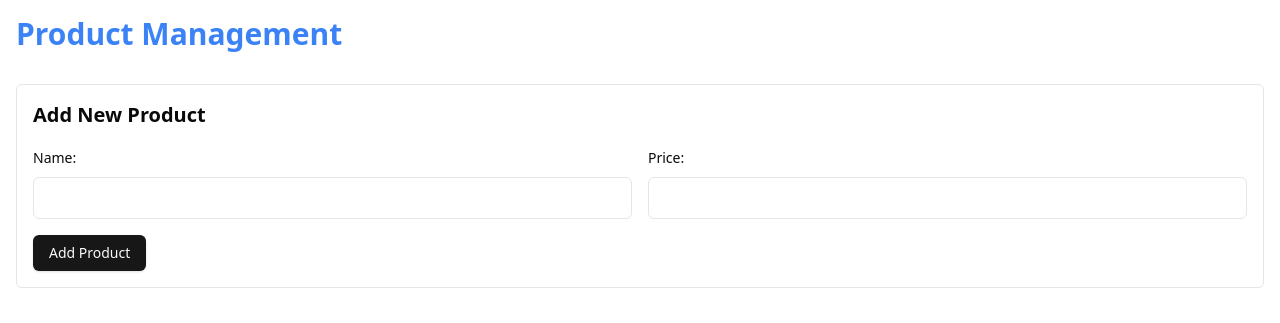
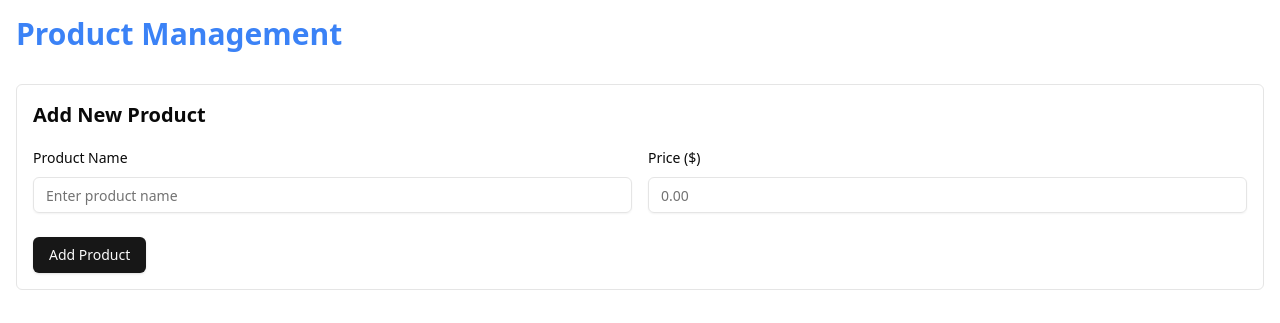
Before and after one commit to Walfhand/react-test, a React app: page / in a window 1280 px wide. Shown: the top 323 px of the page. Built offline with nearby package versions, Linux system fonts and the light colour scheme; no server answers; the HTML template or start-up script is replaced by a standard one.

Commit message:
add shadcn form

```diff
--- a/package.json
+++ b/package.json
@@ -10,6 +10,8 @@
     "preview": "vite preview"
   },
   "dependencies": {
+    "@hookform/resolvers": "^5.0.1",
+    "@radix-ui/react-label": "^2.1.2",
     "@radix-ui/react-slot": "^1.1.2",
     "@reduxjs/toolkit": "^2.5.0",
     "axios": "^1.8.4",
@@ -19,10 +21,12 @@
     "next-themes": "^0.4.6",
     "react": "^18.3.1",
     "react-dom": "^18.3.1",
+    "react-hook-form": "^7.55.0",
     "react-redux": "^9.2.0",
     "sonner": "^2.0.3",
     "tailwind-merge": "^3.1.0",
-    "tailwindcss-animate": "^1.0.7"
+    "tailwindcss-animate": "^1.0.7",
+    "zod": "^3.24.2"
   },
   "devDependencies": {
     "@eslint/js": "^9.17.0",
--- /dev/null
+++ b/src/components/ui/form.tsx
@@ -0,0 +1,176 @@
+import * as React from "react"
+import * as LabelPrimitive from "@radix-ui/react-label"
+import { Slot } from "@radix-ui/react-slot"
+import {
+  Controller,
+  FormProvider,
+  useFormContext,
+  type ControllerProps,
+  type FieldPath,
+  type FieldValues,
+} from "react-hook-form"
+
+import { cn } from "@/lib/utils"
+import { Label } from "@/components/ui/label"
+
+const Form = FormProvider
+
+type FormFieldContextValue<
+  TFieldValues extends FieldValues = FieldValues,
+  TName extends FieldPath<TFieldValues> = FieldPath<TFieldValues>
+> = {
+  name: TName
+}
+
+const FormFieldContext = React.createContext<FormFieldContextValue>(
+  {} as FormFieldContextValue
+)
+
+const FormField = <
+  TFieldValues extends FieldValues = FieldValues,
+  TName extends FieldPath<TFieldValues> = FieldPath<TFieldValues>
+>({
+  ...props
+}: ControllerProps<TFieldValues, TName>) => {
+  return (
+    <FormFieldContext.Provider value={{ name: props.name }}>
+      <Controller {...props} />
+    </FormFieldContext.Provider>
+  )
+}
+
+const useFormField = () => {
+  const fieldContext = React.useContext(FormFieldContext)
+  const itemContext = React.useContext(FormItemContext)
+  const { getFieldState, formState } = useFormContext()
+
+  const fieldState = getFieldState(fieldContext.name, formState)
+
+  if (!fieldContext) {
+    throw new Error("useFormField should be used within <FormField>")
+  }
+
+  const { id } = itemContext
+
+  return {
+    id,
+    name: fieldContext.name,
+    formItemId: `${id}-form-item`,
+    formDescriptionId: `${id}-form-item-description`,
+    formMessageId: `${id}-form-item-message`,
+    ...fieldState,
+  }
+}
+
+type FormItemContextValue = {
+  id: string
+}
+
+const FormItemContext = React.createContext<FormItemContextValue>(
+  {} as FormItemContextValue
+)
+
+const FormItem = React.forwardRef<
+  HTMLDivElement,
+  React.HTMLAttributes<HTMLDivElement>
+>(({ className, ...props }, ref) => {
+  const id = React.useId()
+
+  return (
+    <FormItemContext.Provider value={{ id }}>
+      <div ref={ref} className={cn("space-y-2", className)} {...props} />
+    </FormItemContext.Provider>
+  )
+})
+FormItem.displayName = "FormItem"
+
+const FormLabel = React.forwardRef<
+  React.ElementRef<typeof LabelPrimitive.Root>,
+  React.ComponentPropsWithoutRef<typeof LabelPrimitive.Root>
+>(({ className, ...props }, ref) => {
+  const { error, formItemId } = useFormField()
+
+  return (
+    <Label
+      ref={ref}
+      className={cn(error && "text-destructive", className)}
+      htmlFor={formItemId}
+      {...props}
+    />
+  )
+})
+FormLabel.displayName = "FormLabel"
+
+const FormControl = React.forwardRef<
+  React.ElementRef<typeof Slot>,
+  React.ComponentPropsWithoutRef<typeof Slot>
+>(({ ...props }, ref) => {
+  const { error, formItemId, formDescriptionId, formMessageId } = useFormField()
+
+  return (
+    <Slot
+      ref={ref}
+      id={formItemId}
+      aria-describedby={
+        !error
+          ? `${formDescriptionId}`
+          : `${formDescriptionId} ${formMessageId}`
+      }
+      aria-invalid={!!error}
+      {...props}
+    />
+  )
+})
+FormControl.displayName = "FormControl"
+
+const FormDescription = React.forwardRef<
+  HTMLParagraphElement,
+  React.HTMLAttributes<HTMLParagraphElement>
+>(({ className, ...props }, ref) => {
+  const { formDescriptionId } = useFormField()
+
+  return (
+    <p
+      ref={ref}
+      id={formDescriptionId}
+      className={cn("text-[0.8rem] text-muted-foreground", className)}
+      {...props}
+    />
+  )
+})
+FormDescription.displayName = "FormDescription"
+
+const FormMessage = React.forwardRef<
+  HTMLParagraphElement,
+  React.HTMLAttributes<HTMLParagraphElement>
+>(({ className, children, ...props }, ref) => {
+  const { error, formMessageId } = useFormField()
+  const body = error ? String(error?.message ?? "") : children
+
+  if (!body) {
+    return null
+  }
+
+  return (
+    <p
+      ref={ref}
+      id={formMessageId}
+      className={cn("text-[0.8rem] font-medium text-destructive", className)}
+      {...props}
+    >
+      {body}
+    </p>
+  )
+})
+FormMessage.displayName = "FormMessage"
+
+export {
+  useFormField,
+  Form,
+  FormItem,
+  FormLabel,
+  FormControl,
+  FormDescription,
+  FormMessage,
+  FormField,
+}
--- /dev/null
+++ b/src/components/ui/input.tsx
@@ -0,0 +1,22 @@
+import * as React from "react"
+
+import { cn } from "@/lib/utils"
+
+const Input = React.forwardRef<HTMLInputElement, React.ComponentProps<"input">>(
+  ({ className, type, ...props }, ref) => {
+    return (
+      <input
+        type={type}
+        className={cn(
+          "flex h-9 w-full rounded-md border border-input bg-transparent px-3 py-1 text-base shadow-sm transition-colors file:border-0 file:bg-transparent file:text-sm file:font-medium file:text-foreground placeholder:text-muted-foreground focus-visible:outline-none focus-visible:ring-1 focus-visible:ring-ring disabled:cursor-not-allowed disabled:opacity-50 md:text-sm",
+          className
+        )}
+        ref={ref}
+        {...props}
+      />
+    )
+  }
+)
+Input.displayName = "Input"
+
+export { Input }
--- /dev/null
+++ b/src/components/ui/label.tsx
@@ -0,0 +1,24 @@
+import * as React from "react"
+import * as LabelPrimitive from "@radix-ui/react-label"
+import { cva, type VariantProps } from "class-variance-authority"
+
+import { cn } from "@/lib/utils"
+
+const labelVariants = cva(
+  "text-sm font-medium leading-none peer-disabled:cursor-not-allowed peer-disabled:opacity-70"
+)
+
+const Label = React.forwardRef<
+  React.ElementRef<typeof LabelPrimitive.Root>,
+  React.ComponentPropsWithoutRef<typeof LabelPrimitive.Root> &
+    VariantProps<typeof labelVariants>
+>(({ className, ...props }, ref) => (
+  <LabelPrimitive.Root
+    ref={ref}
+    className={cn(labelVariants(), className)}
+    {...props}
+  />
+))
+Label.displayName = LabelPrimitive.Root.displayName
+
+export { Label }
--- a/src/features/products/AddProductForm.tsx
+++ b/src/features/products/AddProductForm.tsx
@@ -1,52 +1,101 @@
-import React, { useState } from "react";
+import React from "react";
 import { Product } from "../../app/models/product";
 import { Button } from "@/components/ui/button";
+import { zodResolver } from "@hookform/resolvers/zod";
+import { useForm } from "react-hook-form";
+import * as z from "zod";
+import {
+  Form,
+  FormControl,
+  FormField,
+  FormItem,
+  FormLabel,
+  FormMessage,
+} from "@/components/ui/form";
+import { Input } from "@/components/ui/input";
+
+const formSchema = z.object({
+  name: z
+    .string()
+    .min(2, {
+      message: "Product name must be at least 2 characters.",
+    })
+    .max(50, {
+      message: "Product name must not exceed 50 characters.",
+    }),
+  price: z.coerce
+    .number()
+    .min(0.01, {
+      message: "Price must be at least 0.01.",
+    })
+    .max(1000000, {
+      message: "Price must not exceed 1,000,000.",
+    }),
+});
+
+type FormValues = z.infer<typeof formSchema>;
 
 interface AddProductFormProps {
   onAdd: (product: Omit<Product, "id">) => void;
   isSubmitting: boolean;
 }
 
-const AddProductForm: React.FC<AddProductFormProps> = ({ onAdd, isSubmitting }) => {
-  const [name, setName] = useState("");
-  const [price, setPrice] = useState("");
+const AddProductForm: React.FC<AddProductFormProps> = ({
+  onAdd,
+  isSubmitting,
+}) => {
+  const form = useForm<FormValues>({
+    resolver: zodResolver(formSchema),
+    defaultValues: {
+      name: "",
+      price: undefined,
+    },
+  });
 
-  const handleSubmit = (e: React.FormEvent) => {
-    e.preventDefault();
-    if (!isSubmitting) {
-      onAdd({ name, price: parseFloat(price) });
-      setName("");
-      setPrice("");
-    }
+  const onSubmit = (values: FormValues) => {
+    onAdd(values);
+    form.reset();
   };
 
   return (
-    <form onSubmit={handleSubmit} className="space-y-4">
+    <Form {...form}>
+      <form onSubmit={form.handleSubmit(onSubmit)} className="space-y-6">
         <div className="grid grid-cols-1 gap-4 sm:grid-cols-2">
-        <div className="space-y-2">
-          <label className="text-sm font-medium">Name:</label>
-          <input
-            type="text"
-            value={name}
-            onChange={(e) => setName(e.target.value)}
-            className="w-full p-2 border rounded-md"
-            required
+          <FormField
+            control={form.control}
+            name="name"
+            render={({ field }) => (
+              <FormItem>
+                <FormLabel>Product Name</FormLabel>
+                <FormControl>
+                  <Input
+                    placeholder="Enter product name"
+                    {...field}
                     disabled={isSubmitting}
                   />
-        </div>
-        <div className="space-y-2">
-          <label className="text-sm font-medium">Price:</label>
-          <input
+                </FormControl>
+                <FormMessage />
+              </FormItem>
+            )}
+          />
+          <FormField
+            control={form.control}
+            name="price"
+            render={({ field }) => (
+              <FormItem>
+                <FormLabel>Price ($)</FormLabel>
+                <FormControl>
+                  <Input
                     type="number"
-            value={price}
-            onChange={(e) => setPrice(e.target.value)}
-            className="w-full p-2 border rounded-md"
-            required
+                    placeholder="0.00"
+                    {...field}
                     disabled={isSubmitting}
-            step="0.01"
-            min="0"
                   />
-        </div>
+                </FormControl>
+                <FormMessage />
+              </FormItem>
+            )}
+          />
         </div>
         <Button
           type="submit"
@@ -55,9 +104,25 @@
         >
           {isSubmitting ? (
             <>
-            <svg className="animate-spin -ml-1 mr-2 h-4 w-4" xmlns="http://www.w3.org/2000/svg" fill="none" viewBox="0 0 24 24">
-              <circle className="opacity-25" cx="12" cy="12" r="10" stroke="currentColor" strokeWidth="4"></circle>
-              <path className="opacity-75" fill="currentColor" d="M4 12a8 8 0 018-8V0C5.373 0 0 5.373 0 12h4zm2 5.291A7.962 7.962 0 014 12H0c0 3.042 1.135 5.824 3 7.938l3-2.647z"></path>
+              <svg
+                className="animate-spin -ml-1 mr-2 h-4 w-4"
+                xmlns="http://www.w3.org/2000/svg"
+                fill="none"
+                viewBox="0 0 24 24"
+              >
+                <circle
+                  className="opacity-25"
+                  cx="12"
+                  cy="12"
+                  r="10"
+                  stroke="currentColor"
+                  strokeWidth="4"
+                ></circle>
+                <path
+                  className="opacity-75"
+                  fill="currentColor"
+                  d="M4 12a8 8 0 018-8V0C5.373 0 0 5.373 0 12h4zm2 5.291A7.962 7.962 0 014 12H0c0 3.042 1.135 5.824 3 7.938l3-2.647z"
+                ></path>
               </svg>
               Adding...
             </>
@@ -66,6 +131,7 @@
           )}
         </Button>
       </form>
+    </Form>
   );
 };
 
```
Also changed, not shown: src/app/components/layout/App.tsx (+7 -5 lines), 1 other file (tests, documents, lock files or other folders). Lines whose indentation alone changed are shown as unchanged.
